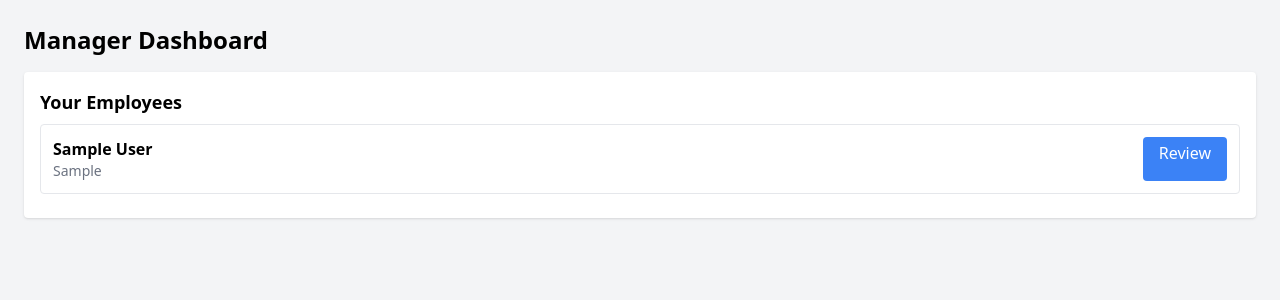
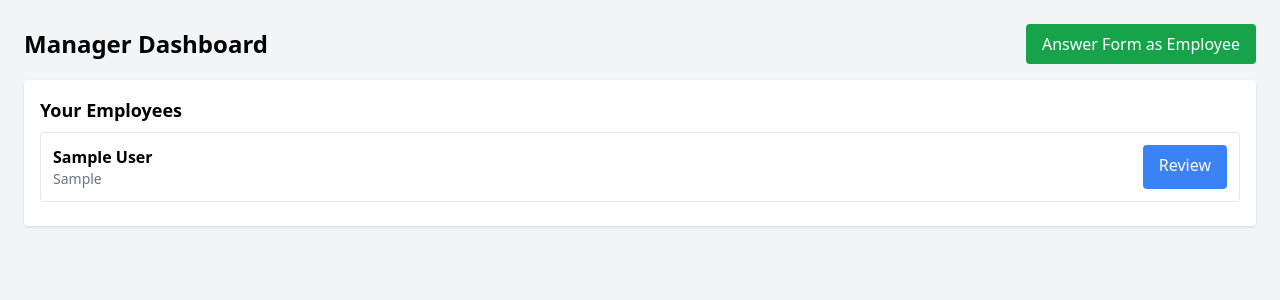
Before and after one commit to chrisaph/EvalTrack, a Django app: page /manager/ in a window 1280 px wide. Shown: the top 300 px of the page. Run offline with Django 5.2, Linux system fonts and the light colour scheme; a user stored in the database is signed in; tables that the repository leaves empty hold one stand-in row (values such as "Sample post"); some libraries are stand-ins or nearby versions.

Commit message:
final ui fixes? manage view mainly

```diff
--- a/templates/manager.html
+++ b/templates/manager.html
@@ -6,7 +6,14 @@
 </head>
 <body class="p-6 bg-gray-100">
 
-<h1 class="text-2xl font-bold mb-4">Manager Dashboard</h1>
+<div class="flex justify-between items-center mb-4">
+    <h1 class="text-2xl font-bold">Manager Dashboard</h1>
+
+    <a href="/evaluation/"
+       class="bg-green-600 text-white px-4 py-2 rounded hover:bg-green-700">
+        Answer Form as Employee
+    </a>
+</div>
 
 <div class="bg-white p-4 rounded shadow">
 
@@ -20,7 +27,7 @@
             </div>
 
             <a href="/manager/evaluation/{{ emp.evaluations.last.id }}/"
-               class="bg-blue-500 text-white px-4 py-1 rounded">
+               class="bg-blue-500 text-white px-4 py-2 rounded">
                 Review
             </a>
         </div>
```
